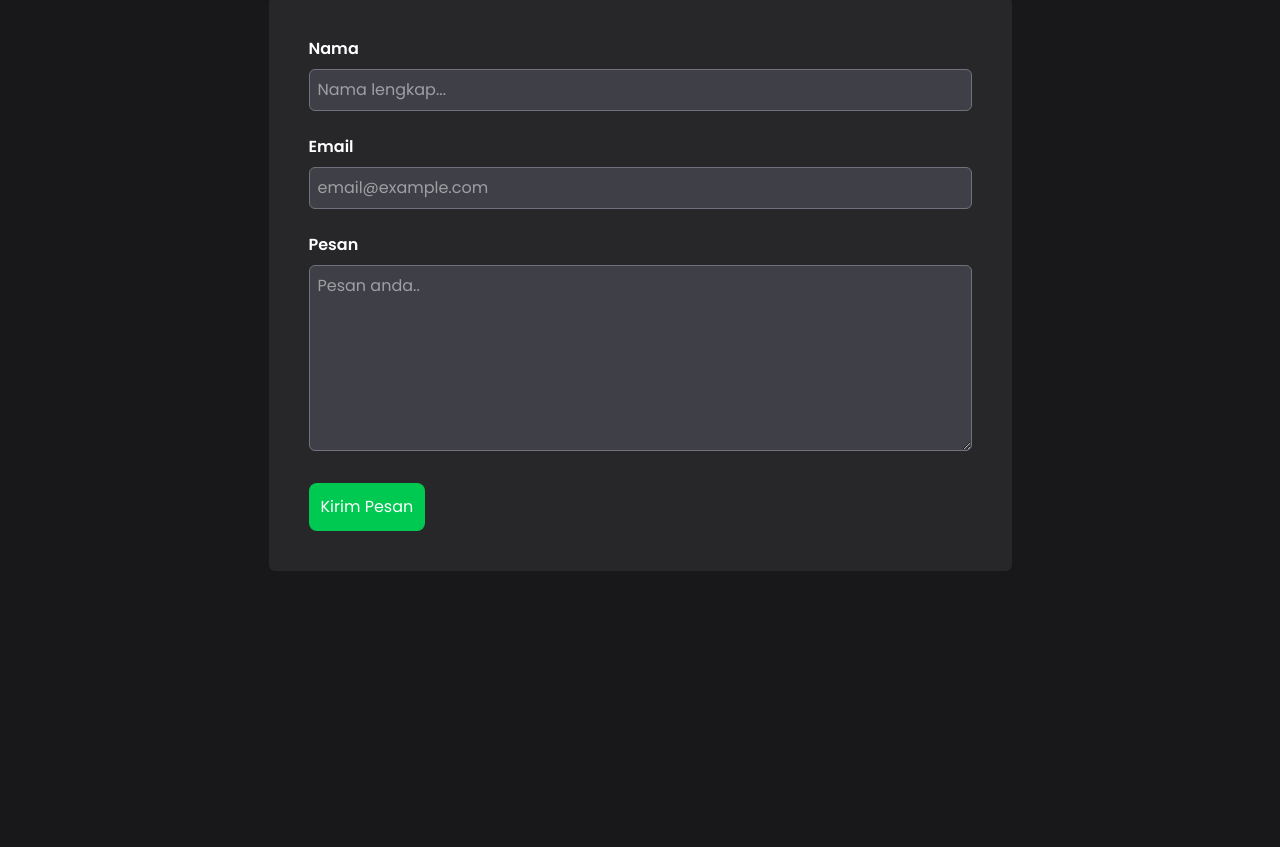
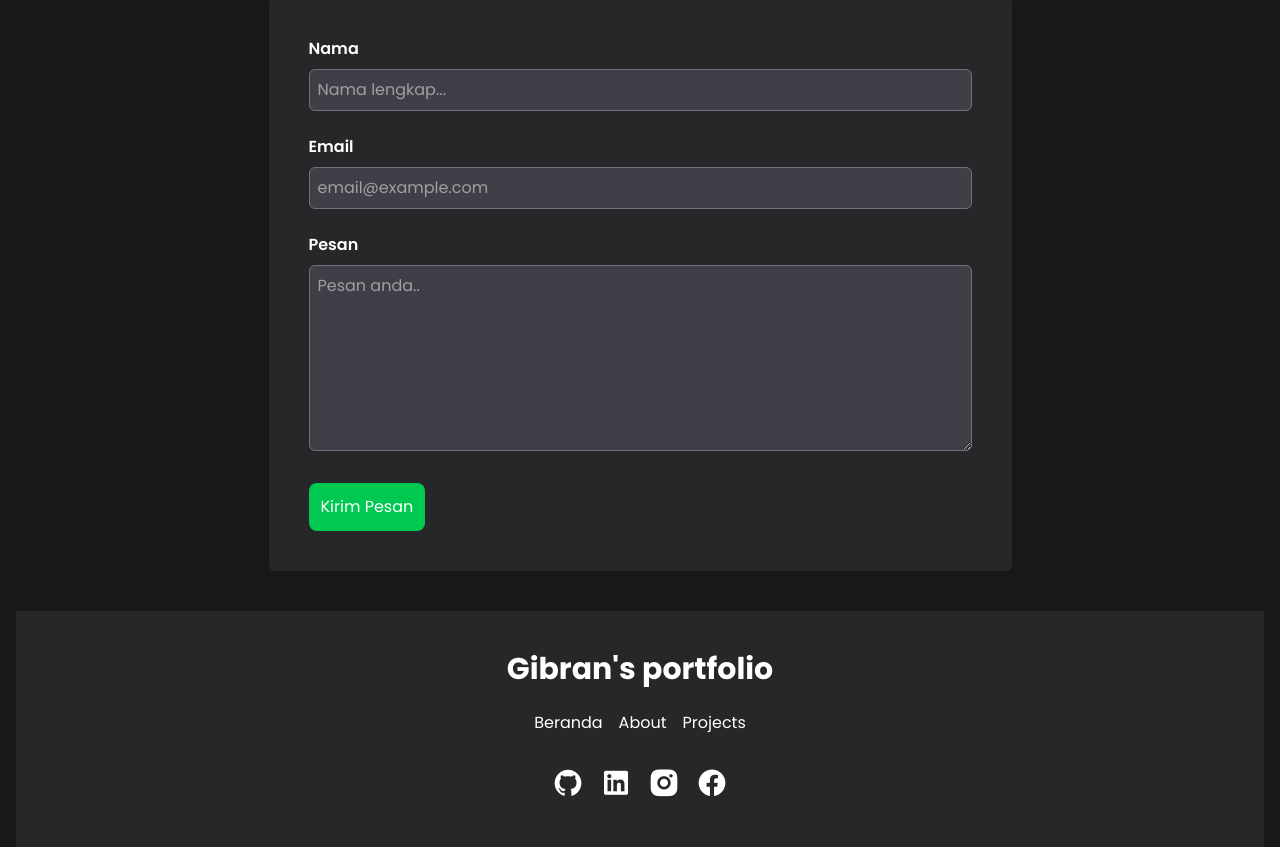
Before and after one commit to ZenGBRN/Portfolio-React, a React (Vite) app: page / in a window 1280 px wide. Shown: the part 3319-4166 px from the top of the page. Before the commit the page ends 3930 px from the top, so only its background shows below. Built offline with nearby package versions, Linux system fonts and the light colour scheme.

Commit message:
done: footer

```diff
--- a/index.html
+++ b/index.html
@@ -2,7 +2,7 @@
 <html lang="en">
   <head>
     <meta charset="UTF-8" />
-    <link rel="icon" type="image/svg+xml" href="/public/assets/favicon.ico" />
+    <link rel="icon" type="image/svg+xml" href="/assets/favicon.ico" />
     <meta name="viewport" content="width=device-width, initial-scale=1.0" />
     <link rel="preconnect" href="https://fonts.googleapis.com">
     <link rel="preconnect" href="https://fonts.gstatic.com" crossorigin>
--- /dev/null
+++ b/src/components/PreLoader.jsx
@@ -0,0 +1,29 @@
+import { useState, useEffect } from "react";
+
+const PreLoader = () => {
+
+    const [loading, setLoading] = useState(true);
+    useEffect(() => {
+        const timer = setTimeout(() => {
+            setLoading(false);
+        }, 2000);
+
+    }, []);
+
+
+    return (
+        loading && (
+    <div className="w-screen h-screen fixed flex items-center justify-center bg-black z-50">
+      <div role="status">
+        <svg aria-hidden="true" class="w-10 h-10 text-gray-200 animate-spin dark:text-gray-600 fill-blue-600" viewBox="0 0 100 101" fill="none" xmlns="http://www.w3.org/2000/svg">
+        <path d="M100 50.5908C100 78.2051 77.6142 100.591 50 100.591C22.3858 100.591 0 78.2051 0 50.5908C0 22.9766 22.3858 0.59082 50 0.59082C77.6142 0.59082 100 22.9766 100 50.5908ZM9.08144 50.5908C9.08144 73.1895 27.4013 91.5094 50 91.5094C72.5987 91.5094 90.9186 73.1895 90.9186 50.5908C90.9186 27.9921 72.5987 9.67226 50 9.67226C27.4013 9.67226 9.08144 27.9921 9.08144 50.5908Z" fill="currentColor"/>
+        <path d="M93.9676 39.0409C96.393 38.4038 97.8624 35.9116 97.0079 33.5539C95.2932 28.8227 92.871 24.3692 89.8167 20.348C85.8452 15.1192 80.8826 10.7238 75.2124 7.41289C69.5422 4.10194 63.2754 1.94025 56.7698 1.05124C51.7666 0.367541 46.6976 0.446843 41.7345 1.27873C39.2613 1.69328 37.813 4.19778 38.4501 6.62326C39.0873 9.04874 41.5694 10.4717 44.0505 10.1071C47.8511 9.54855 51.7191 9.52689 55.5402 10.0491C60.8642 10.7766 65.9928 12.5457 70.6331 15.2552C75.2735 17.9648 79.3347 21.5619 82.5849 25.841C84.9175 28.9121 86.7997 32.2913 88.1811 35.8758C89.083 38.2158 91.5421 39.6781 93.9676 39.0409Z" fill="currentFill"/>
+        </svg>
+        <span class="sr-only">Loading...</span>
+        </div>
+    </div>
+    )
+  );
+};
+
+export default PreLoader
--- /dev/null
+++ b/src/components/footer.jsx
@@ -0,0 +1,33 @@
+
+const footer = () => {
+  return (
+    <div className="footer bg-zinc-800 text-white p-10 flex flex-col items-center gap-6">
+        <h1 className="text-3xl font-bold">
+            Gibran's
+            portfolio
+        </h1>
+        <div className="links flex flex-col sm:flex-row gap-4">
+            <a href="#">Beranda</a>
+            <a href="#">About</a>
+            <a href="#">Projects</a>
+        </div>
+        <div className="social-icons flex gap-4">
+            <a href="#">
+                <i className="ri-github-fill ri-2x"></i>
+            </a>
+            <a href="#">
+                <i className="ri-linkedin-box-fill ri-2x"></i>
+            </a>
+            <a href="#">
+                <i className="ri-instagram-fill ri-2x"></i>
+            </a>
+            <a href="#">
+                <i className="ri-facebook-circle-fill ri-2x"></i>
+            </a>
+        </div>
+
+    </div>
+  )
+}
+
+export default footer
--- a/src/main.jsx
+++ b/src/main.jsx
@@ -6,11 +6,16 @@
 
 import "remixicon/fonts/remixicon.css";
 
+import Footer from './components/footer.jsx'
+import PreLoader from './components/PreLoader.jsx'
+
 createRoot(document.getElementById("root")).render(
   <StrictMode>
+    <PreLoader />
     <div className="container mx-auto px-4">
       <Navbar />
       <App />
+      <Footer />
     </div>
 
   </StrictMode>,
```
